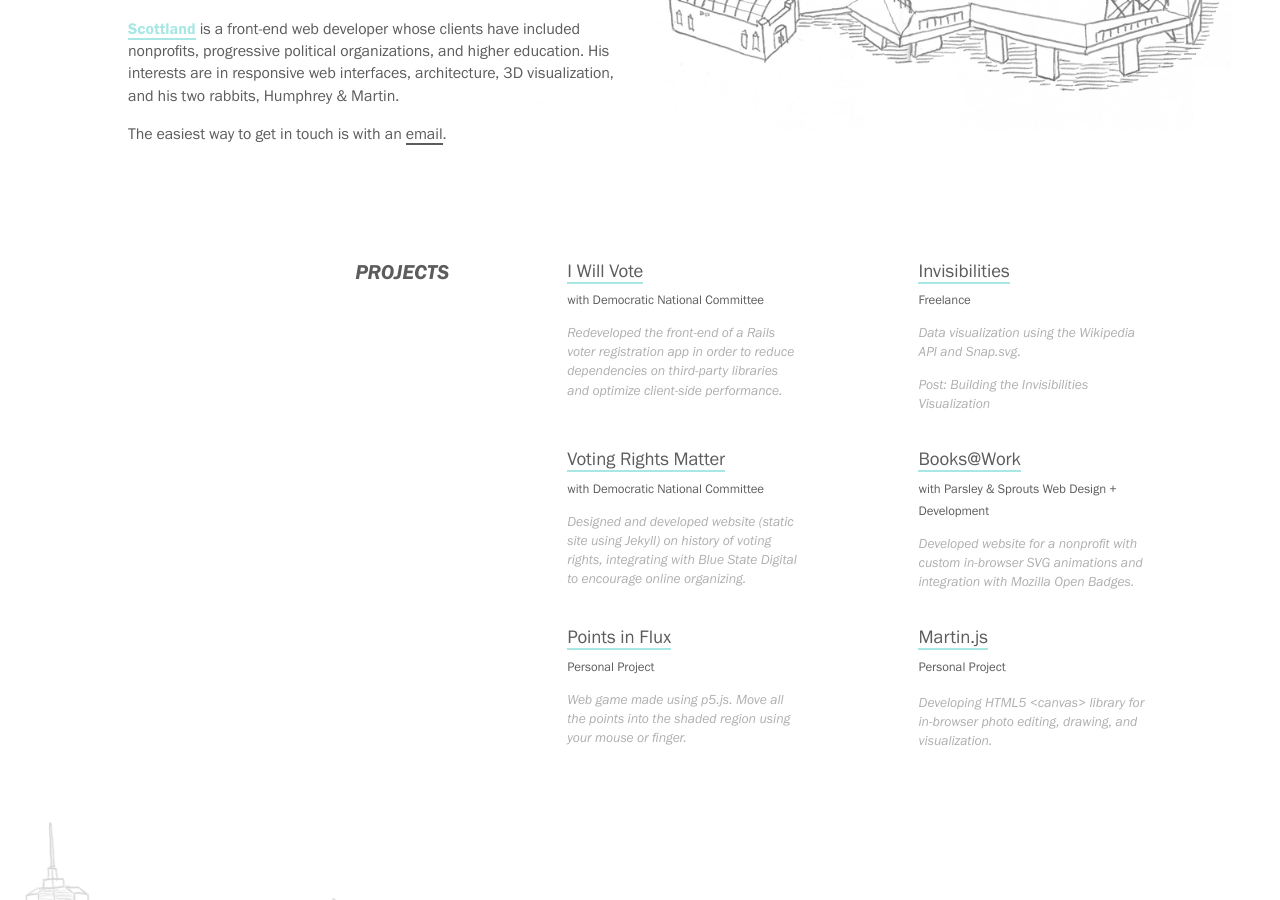
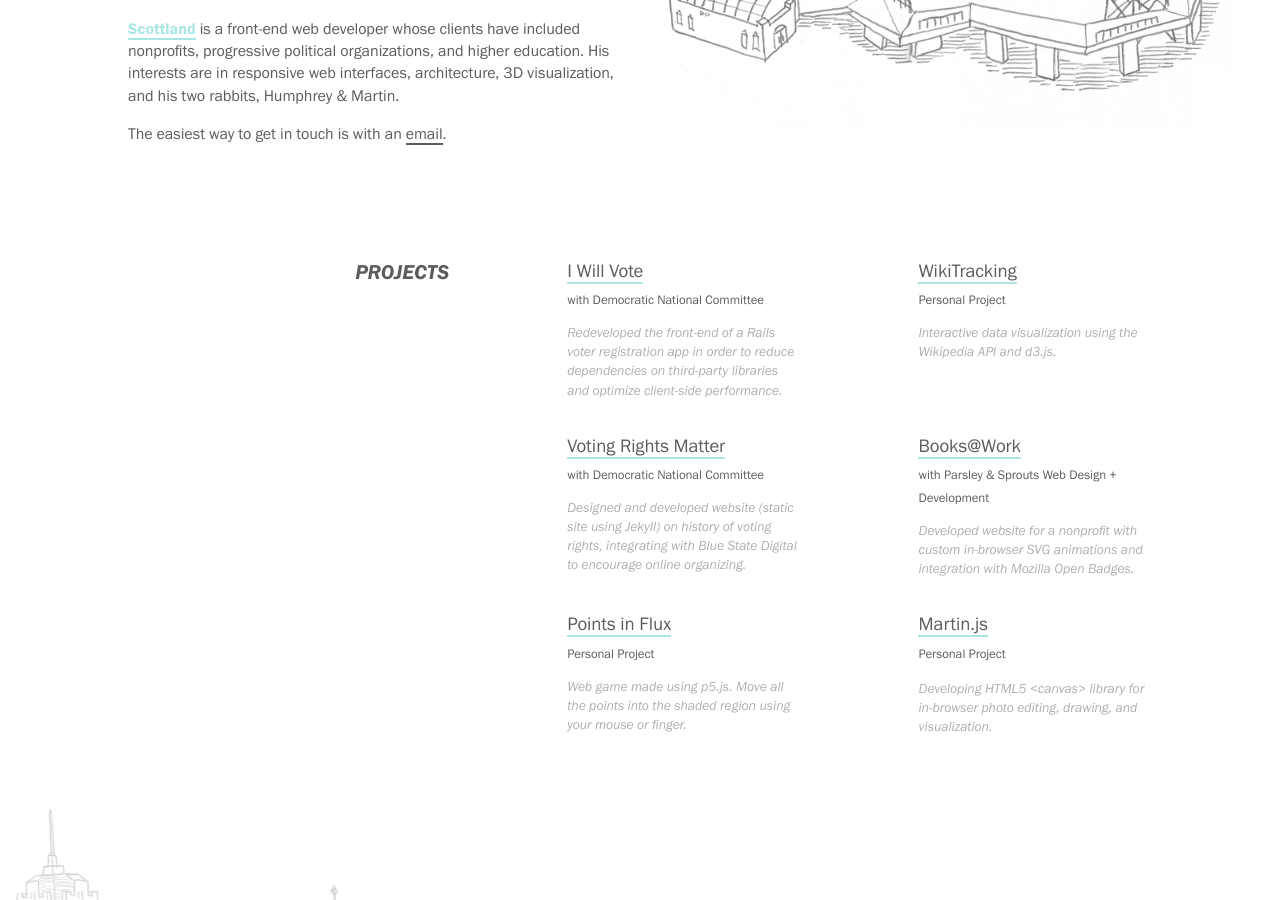
Before and after one commit to scottdonaldson/scottland.cc, a Jekyll site: the page built from index.html, in a window 1280 px wide and 900 px high, scrolled down 376 px. Built offline with Jekyll 4.4.1, drawn with Linux system fonts in a browser that asks for light colours; comment, search, counter and statistics services are not loaded.

Commit message:
invisibilities out, WikiTracking in

```diff
--- a/index.html
+++ b/index.html
@@ -42,12 +42,9 @@ class: home
 
             <div class="three six-s columns normalize">
                 <div class="row same-height">
-                    <h3><a href="http://designforequality.org/submit-invisibles/" class="ext" target="_blank">Invisibilities</a></h3>
-                    <small>Freelance</small>
-                    <p class="caption">Data visualization using the Wikipedia API and Snap.svg.</p>
-                    <p class="caption no-underline">
-                        <a class="secondary" href="/data-viz-wikipedia">Post: Building the Invisibilities Visualization</a>
-                    </p>
+                    <h3><a href="http://wikitracking.scottland.cc/" class="ext" target="_blank">WikiTracking</a></h3>
+                    <small>Personal Project</small>
+                    <p class="caption">Interactive data visualization using the Wikipedia API and d3.js.</p>
                 </div>
             </div>
 
```
